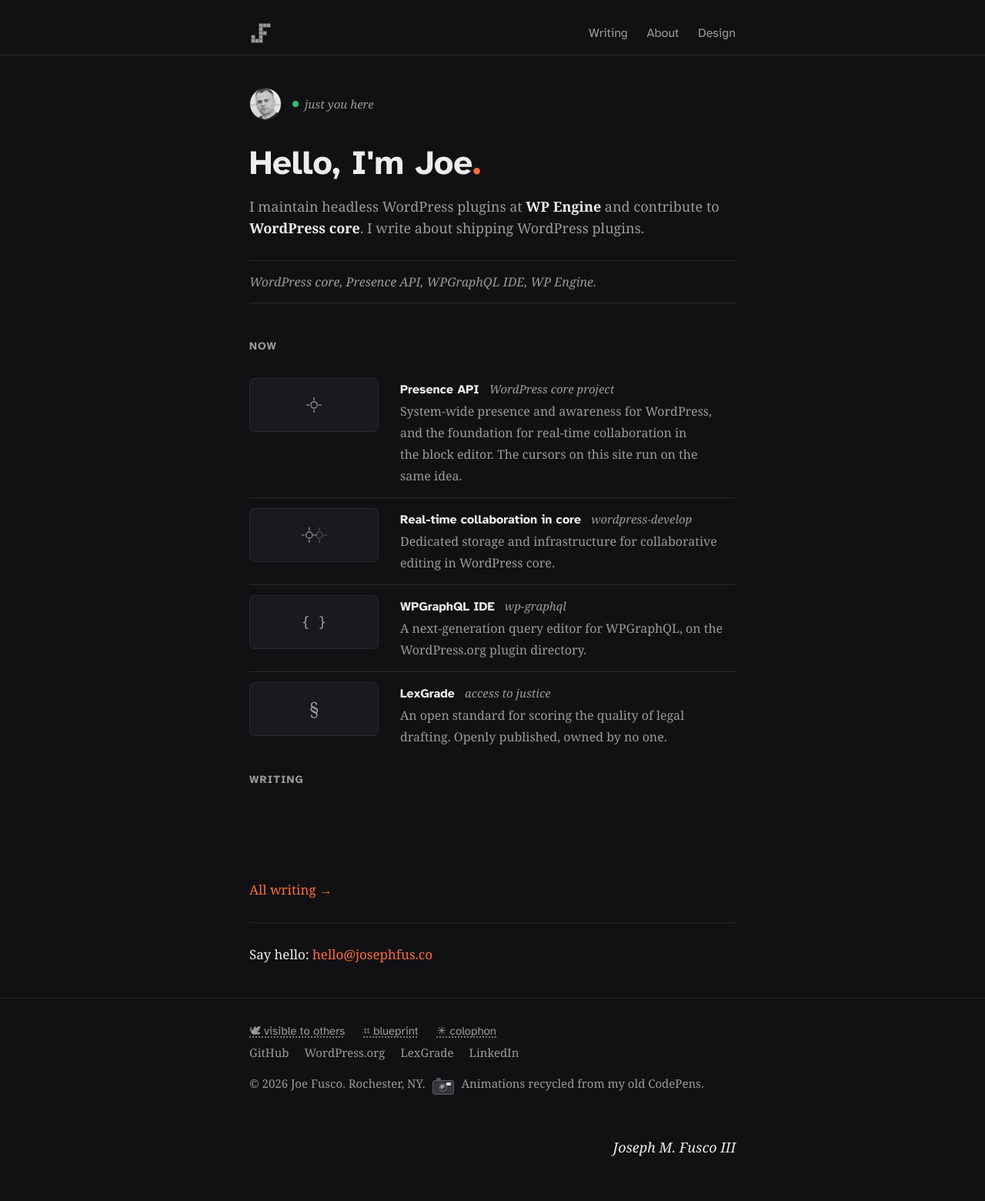
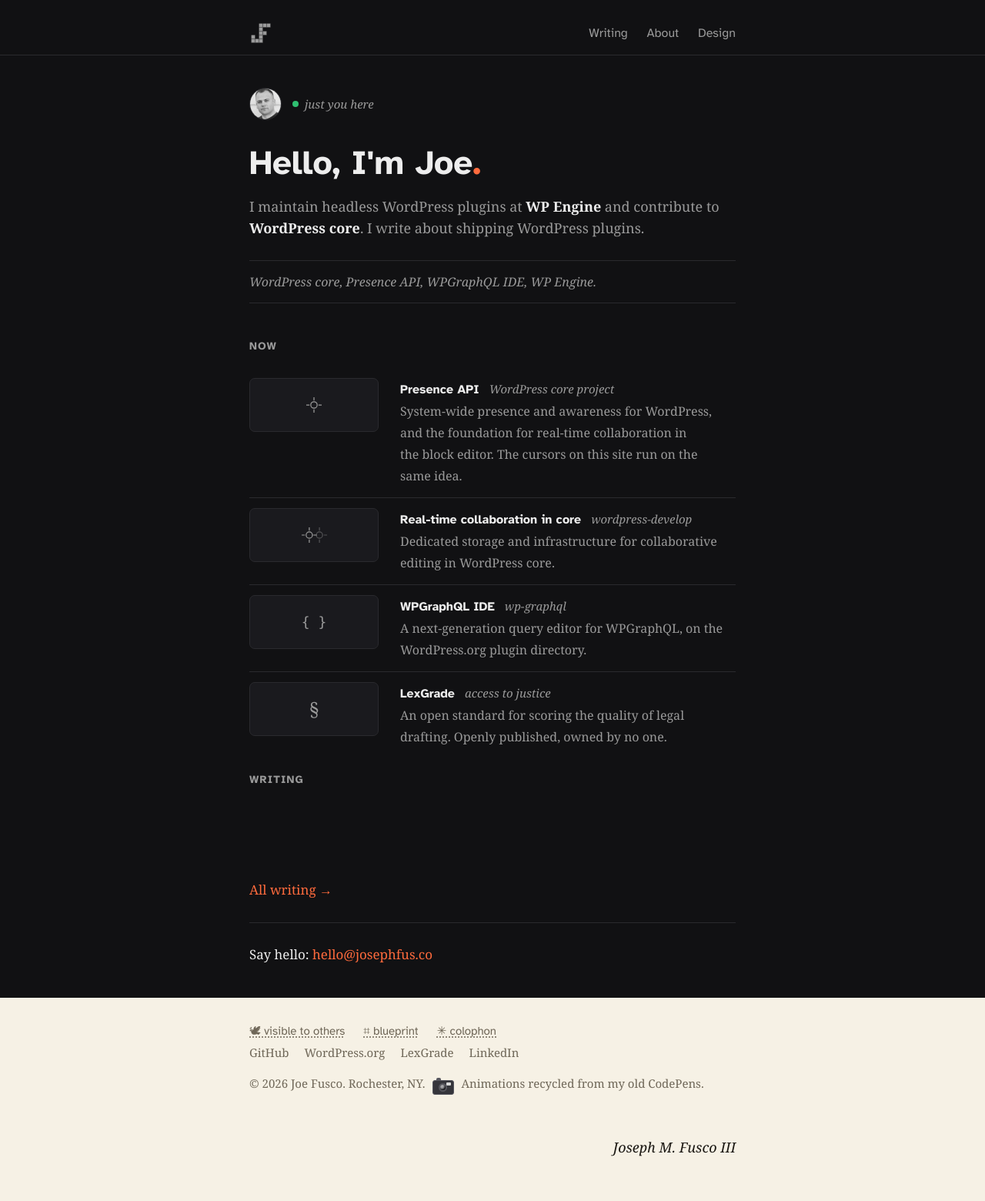
Before and after one commit to josephfusco/josephfusco.github.io, a Jekyll site: the page built from index.html, in a window 1280 px wide. Shown: the whole page at 77% size. Built offline with Jekyll 4.4.1, drawn with Linux system fonts in a browser that asks for light colours.

Commit message:
The footer is cotton: ivory paper strip, ink text, signature in ink
Scoped palette override; every footer component re-papers itself,
including the colophon popover.

Co-Authored-By: Claude Fable 5 <noreply@anthropic.com>
Claude-Session: https://claude.ai/code/session_019vAcPMvpcgUVRcyZCqV9hM

```diff
--- a/assets/css/redesign.css
+++ b/assets/css/redesign.css
@@ -1167,3 +1167,18 @@ main { flex: 1; }
   color: var(--fg);
   margin: calc(var(--lh) * 1.5) 0 0;
 }
+
+/* ---- The footer is cotton: the letter ends on paper ---- */
+.site-footer {
+  --bg: #f6f1e5;
+  --card: #efe8d6;
+  --fg: #23201a;
+  --muted: #6f6758;
+  --border: #ddd4bf;
+  --accent: #b8420f;
+  background: var(--bg);
+  color: var(--muted);
+  border-top: 0;
+  padding-top: var(--lh);
+}
+.site-footer .signature { color: #1a1712; }
```
